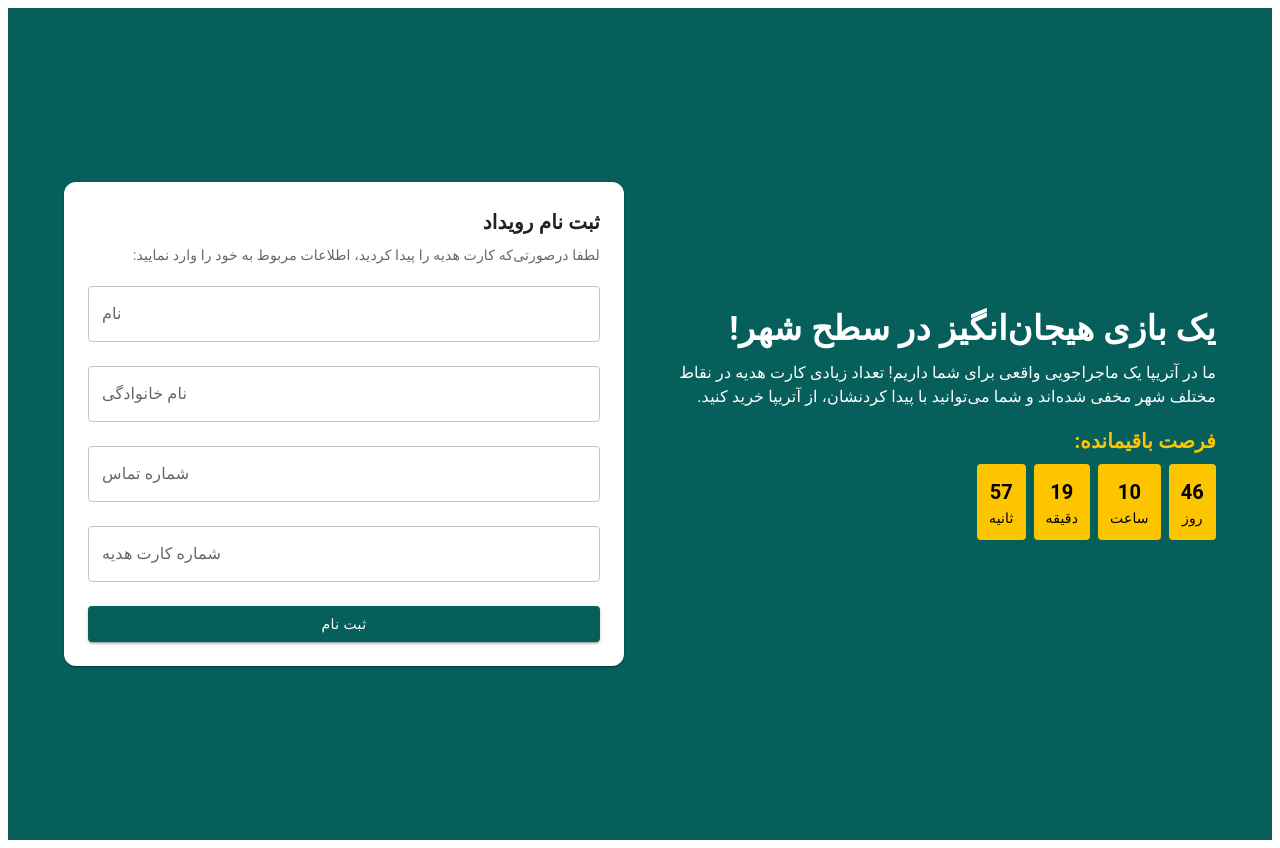
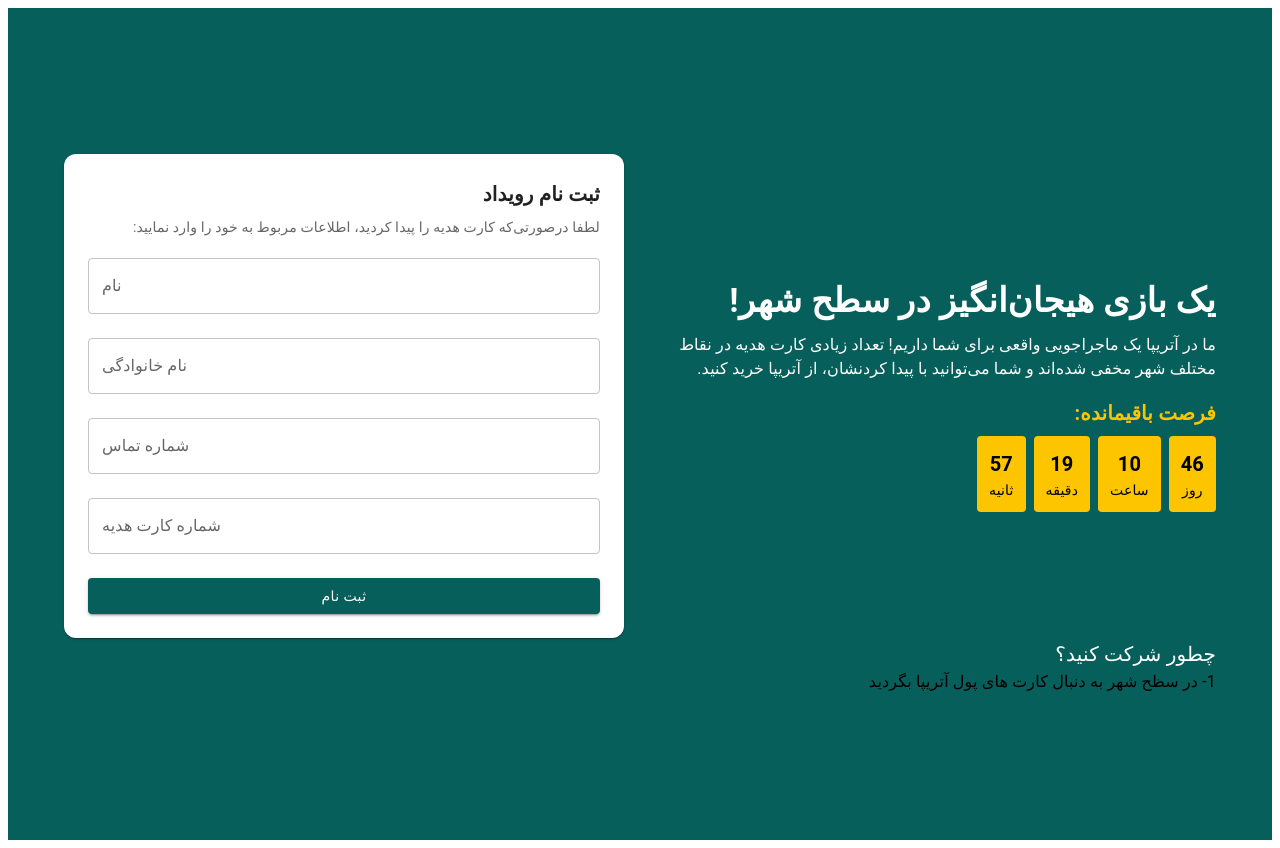
Before and after one commit to dylogedyloge/event, a React (Create React App) app: page / in a window 1280 px wide. Built offline with nearby package versions, Linux system fonts and the light colour scheme.

Commit message:
bottom paragraph

```diff
--- a/src/Event.jsx
+++ b/src/Event.jsx
@@ -55,6 +55,10 @@
             <EventForm />
           </Box>
         </Box>
+        <Typography variant="h6" color="white">چطور شرکت کنید؟</Typography>
+        <Typography variant="body1">
+          1- در سظح شهر به دنبال کارت های پول آتریپا بگردید
+        </Typography>
       </Container>
     </Box>
   );
```
